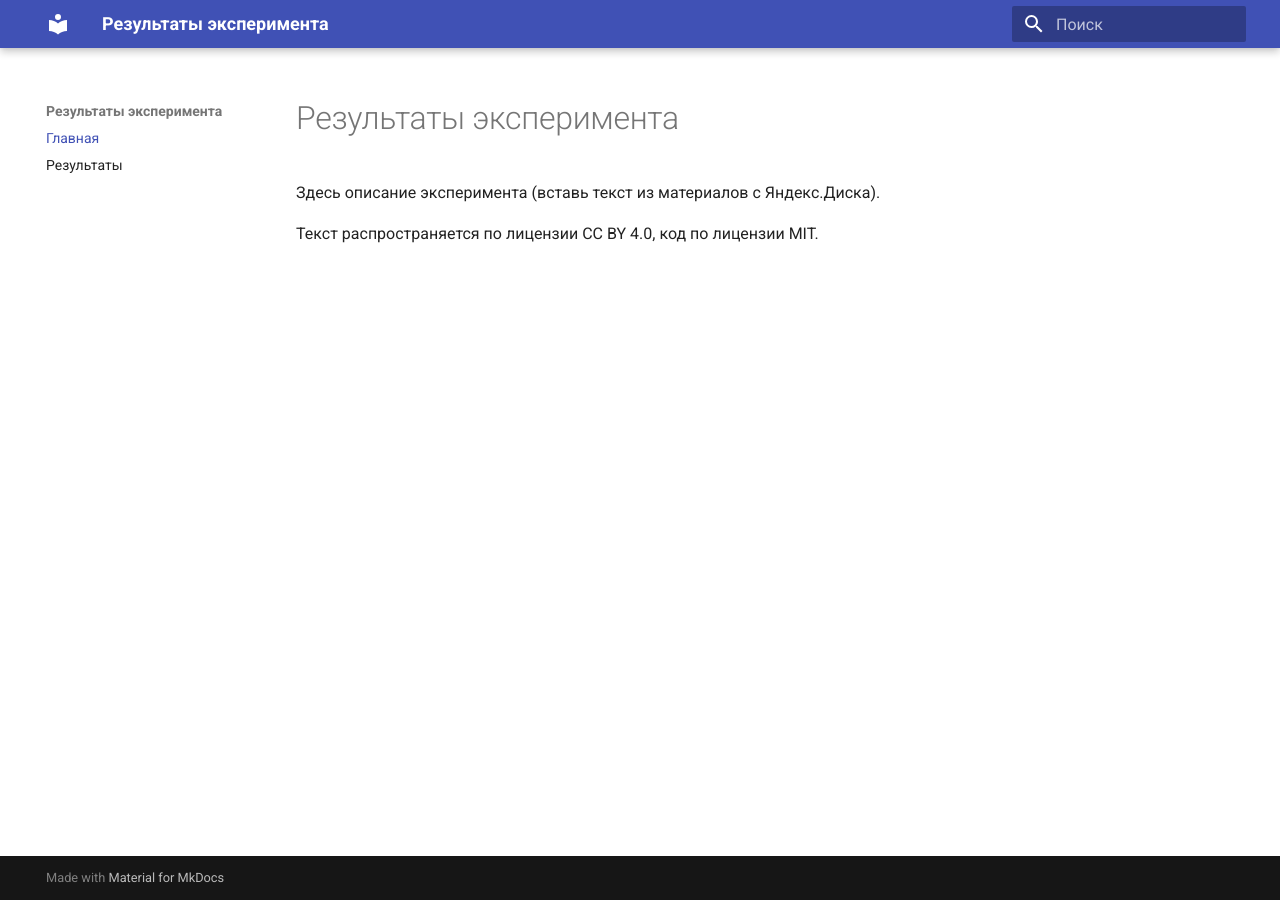
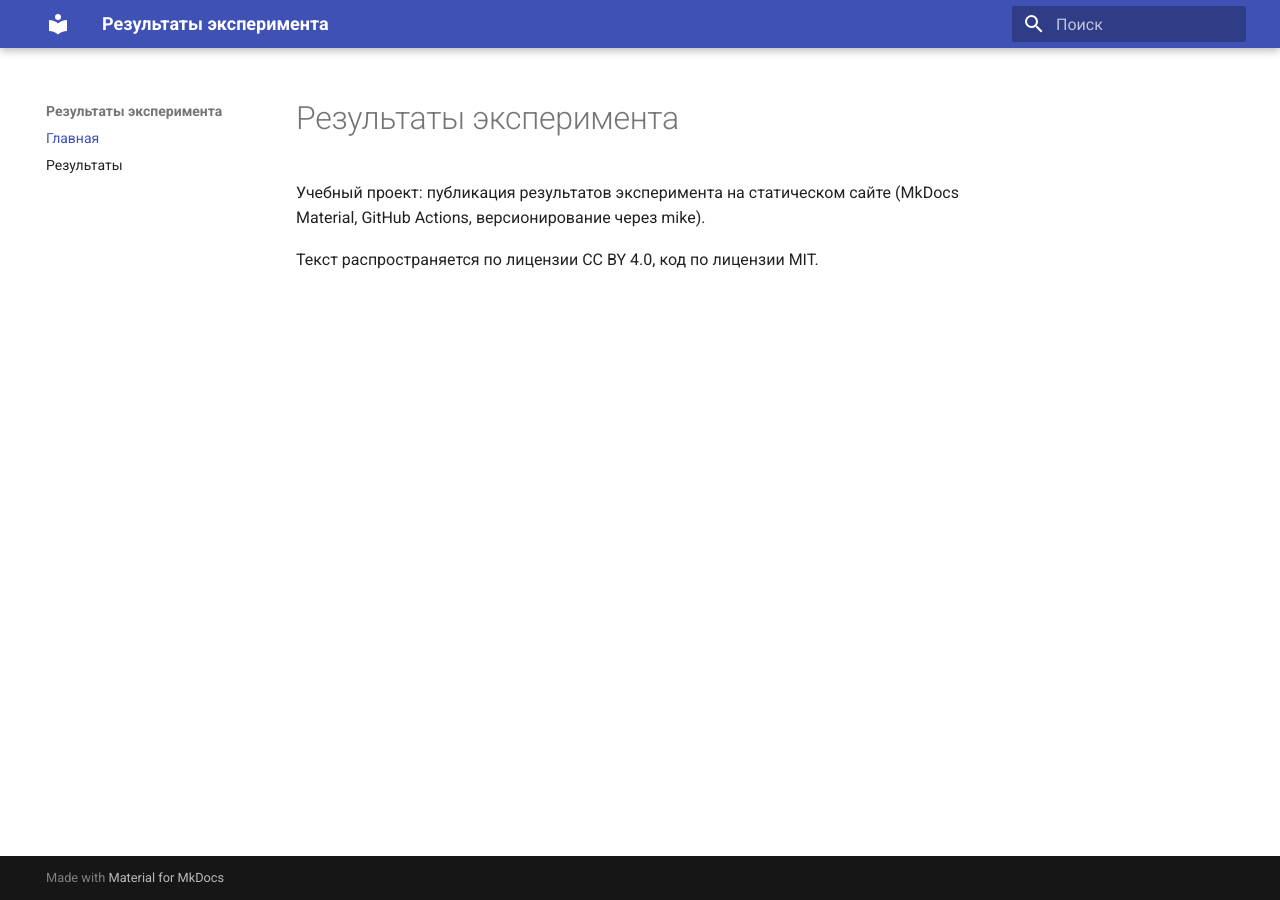
Before and after one commit to st-st3pa/ssg-research, an MkDocs documentation site: the page built from docs/index.md, in a window 1280 px wide. Built offline with MkDocs 1.6.1 and Material for MkDocs 9.7.7, drawn with Linux system fonts in a browser that asks for light colours; the version menu is left out.

```diff
--- a/docs/index.md
+++ b/docs/index.md
@@ -1,5 +1,5 @@
 # Результаты эксперимента
 
-Здесь описание эксперимента (вставь текст из материалов с Яндекс.Диска).
+Учебный проект: публикация результатов эксперимента на статическом сайте (MkDocs Material, GitHub Actions, версионирование через mike).
 
 Текст распространяется по лицензии CC BY 4.0, код по лицензии MIT.
```
Also changed, not shown: docs/results.md (+2 -2 lines).
